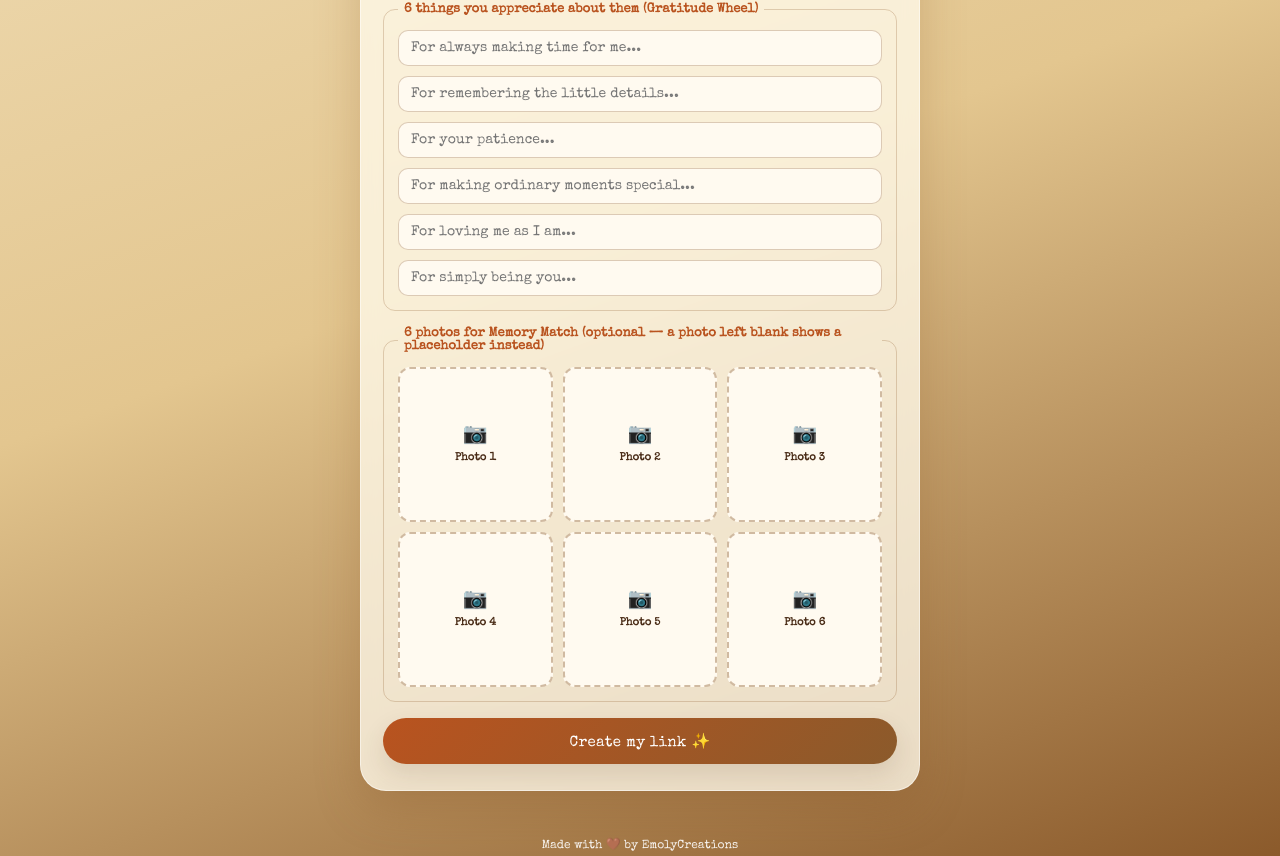
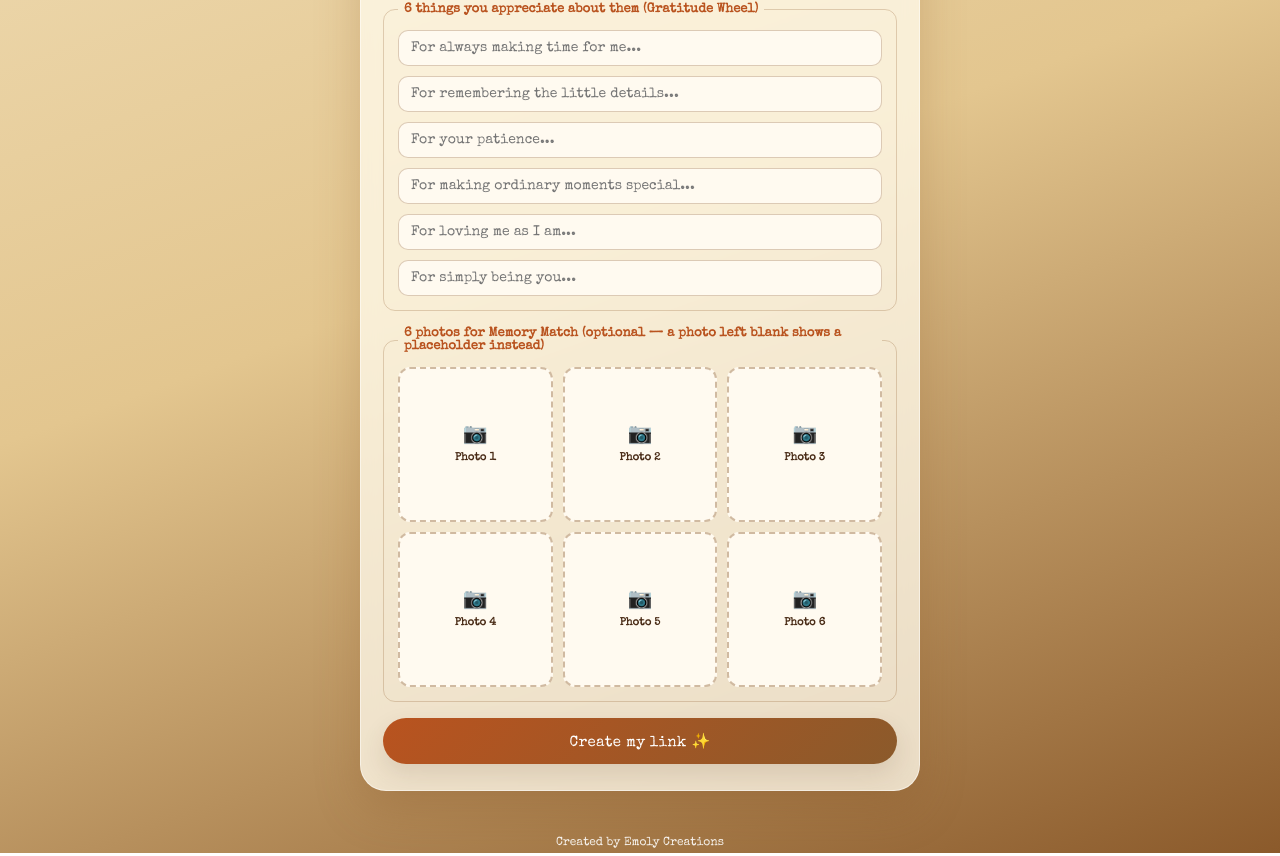
Before and after one commit to ProfNav18/I_appreciate_you, a plain HTML site: page customize.html in a window 1280 px wide. Shown: the part 624-1480 px from the top of the page. Drawn offline with nearby package versions, Linux system fonts and the light colour scheme.

Commit message:
Update customize.html

```diff
--- a/customize.html
+++ b/customize.html
@@ -106,7 +106,7 @@
     </section>
   </div>
 
-  <footer class="site-footer">Made with 🤎 by EmolyCreations</footer>
+  <footer class="site-footer">Created by Emoly Creations</footer>
 
   <script src="https://cdn.jsdelivr.net/npm/@supabase/supabase-js@2"></script>
   <script src="customize.js"></script>
```
